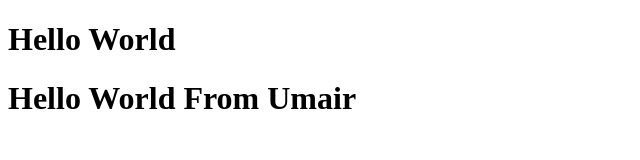
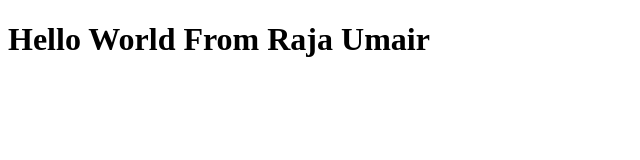
Before and after one commit to umairzafar14/Bootcamp2020Sample, a plain HTML site: page index.html in a window 1280 px wide. Shown: the whole page, without its empty margins (0-640 px from the left). Drawn offline with Linux system fonts and the light colour scheme.

Commit message:
updated index.html

```diff
--- a/index.html
+++ b/index.html
@@ -6,7 +6,6 @@
     <title>Document</title>
 </head>
 <body>
-    <h1>Hello World</h1>
-    <h1>Hello World From Umair</h1>
+    <h1>Hello World From Raja Umair</h1>
 </body>
 </html>
```
